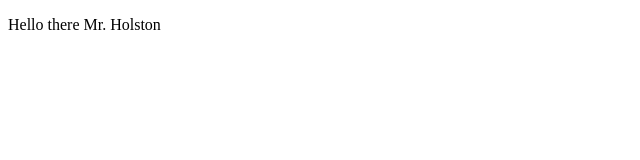
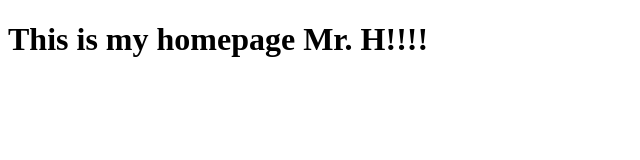
Before and after one commit to FelixRupe/FelixRupe.github.io, a plain HTML site: page index.html in a window 1280 px wide. Shown: the whole page, without its empty margins (0-640 px from the left). Drawn offline with Linux system fonts and the light colour scheme.

Commit message:
Changed display
Text is now 'This is my homepage Mr. H!!!!'

```diff
--- a/index.html
+++ b/index.html
@@ -3,9 +3,10 @@
   <head>
     <meta charset="utf-8">
     <title>HTML basics</title>
+
+    <h1>This is my homepage Mr. H!!!!</h1>
   </head>
   <body>
-    <p>Hello there Mr. Holston</p>
 
   </body>
 </html>
```
